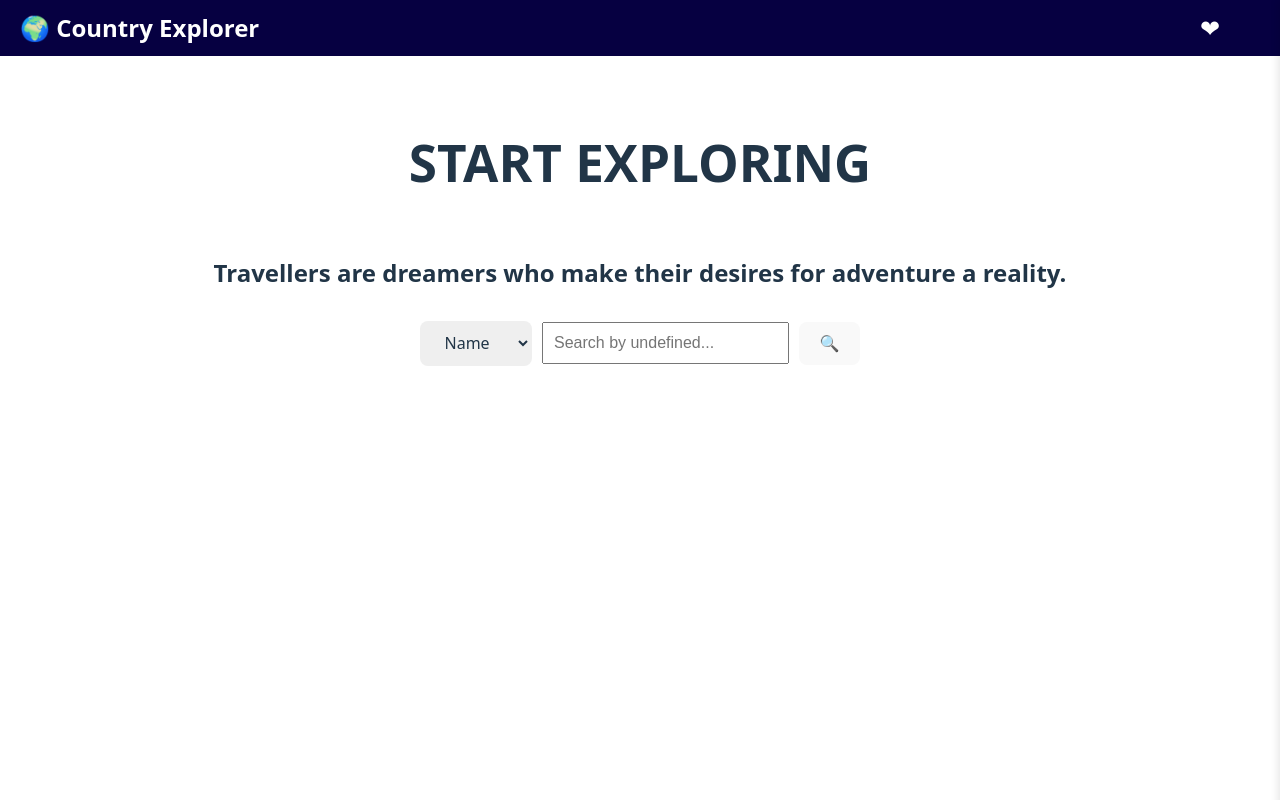
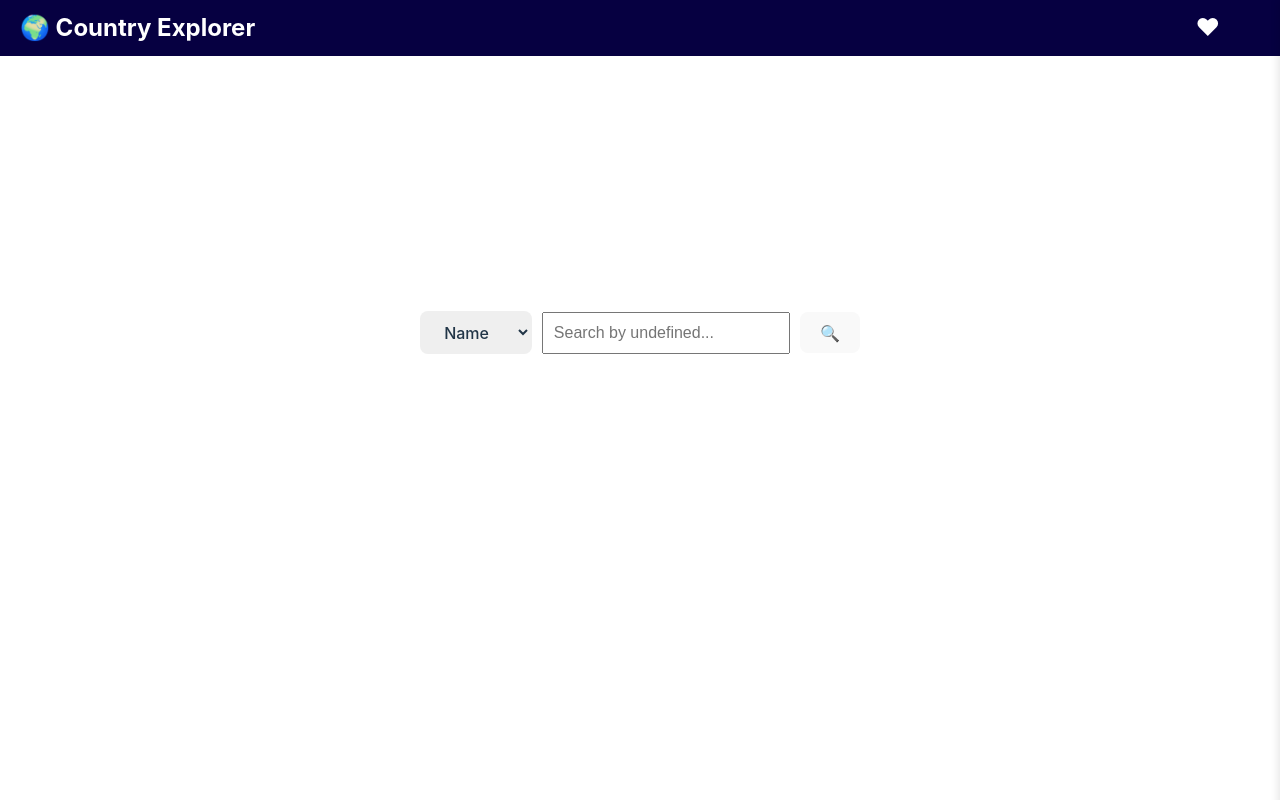
Before and after one commit to irenepixx/country-explorer, a React (Vite) app: page / in a window 1280 px wide. Built offline with nearby package versions, Linux system fonts and the light colour scheme.

Commit message:
style: Change property value

```diff
--- a/src/index.css
+++ b/src/index.css
@@ -1,5 +1,7 @@
 :root {
   font-family: system-ui, Avenir, Helvetica, Arial, sans-serif;
+  font-family: "CeraPro-Bold", "Cera Pro", -apple-system, BlinkMacSystemFont,
+    "Segoe UI", Roboto, "Helvetica Neue", Arial, sans-serif;
   line-height: 1.5;
   font-weight: 400;
 
@@ -32,6 +34,17 @@ body {
 h1 {
   font-size: 3.2em;
   line-height: 1.1;
+  color: #ffffff;
+}
+
+h2 {
+  font-size: 1.5em;
+  line-height: 1.1;
+  color: #ffffff;
+}
+
+p {
+  color: black;
 }
 
 button {
```
